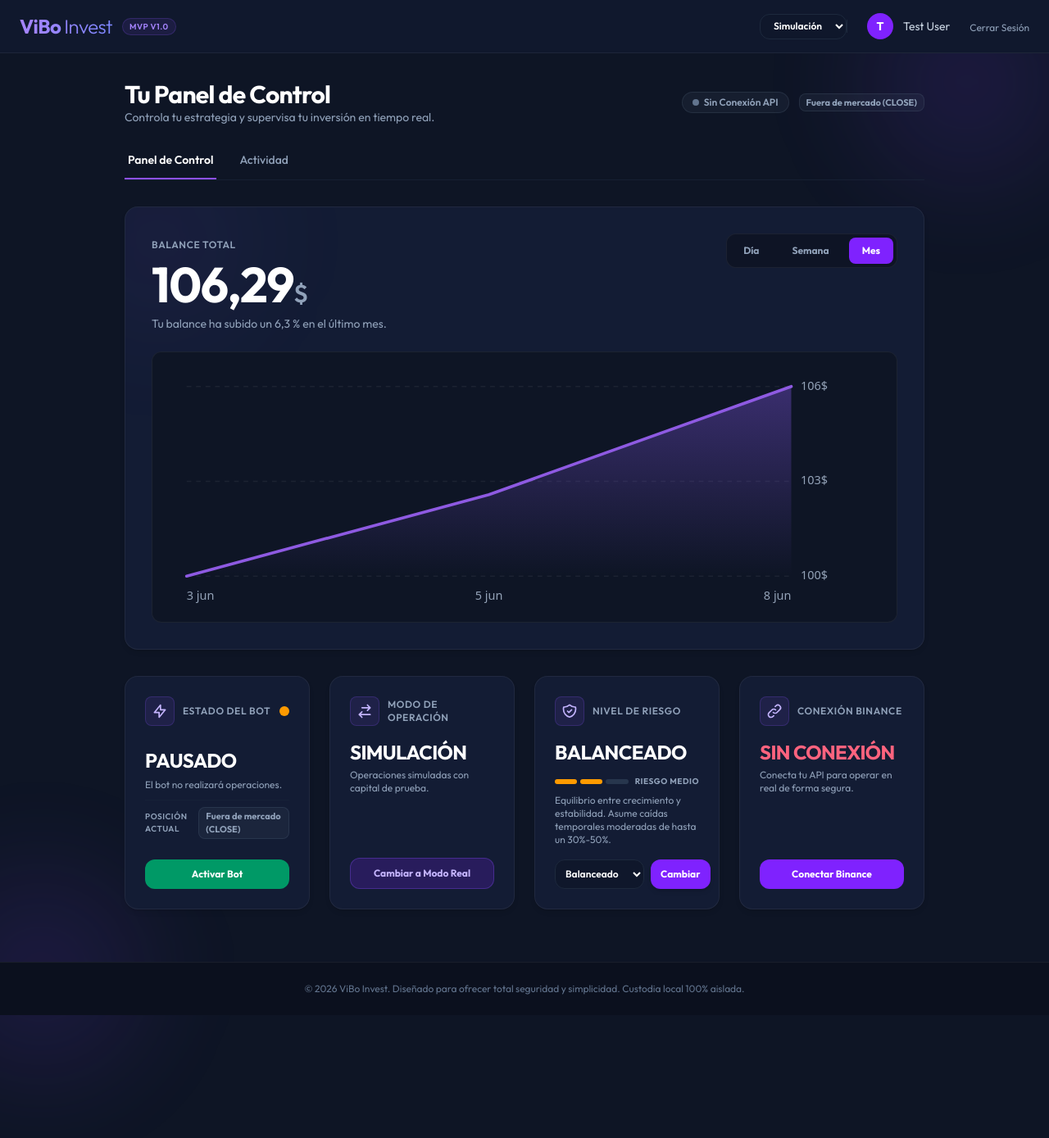
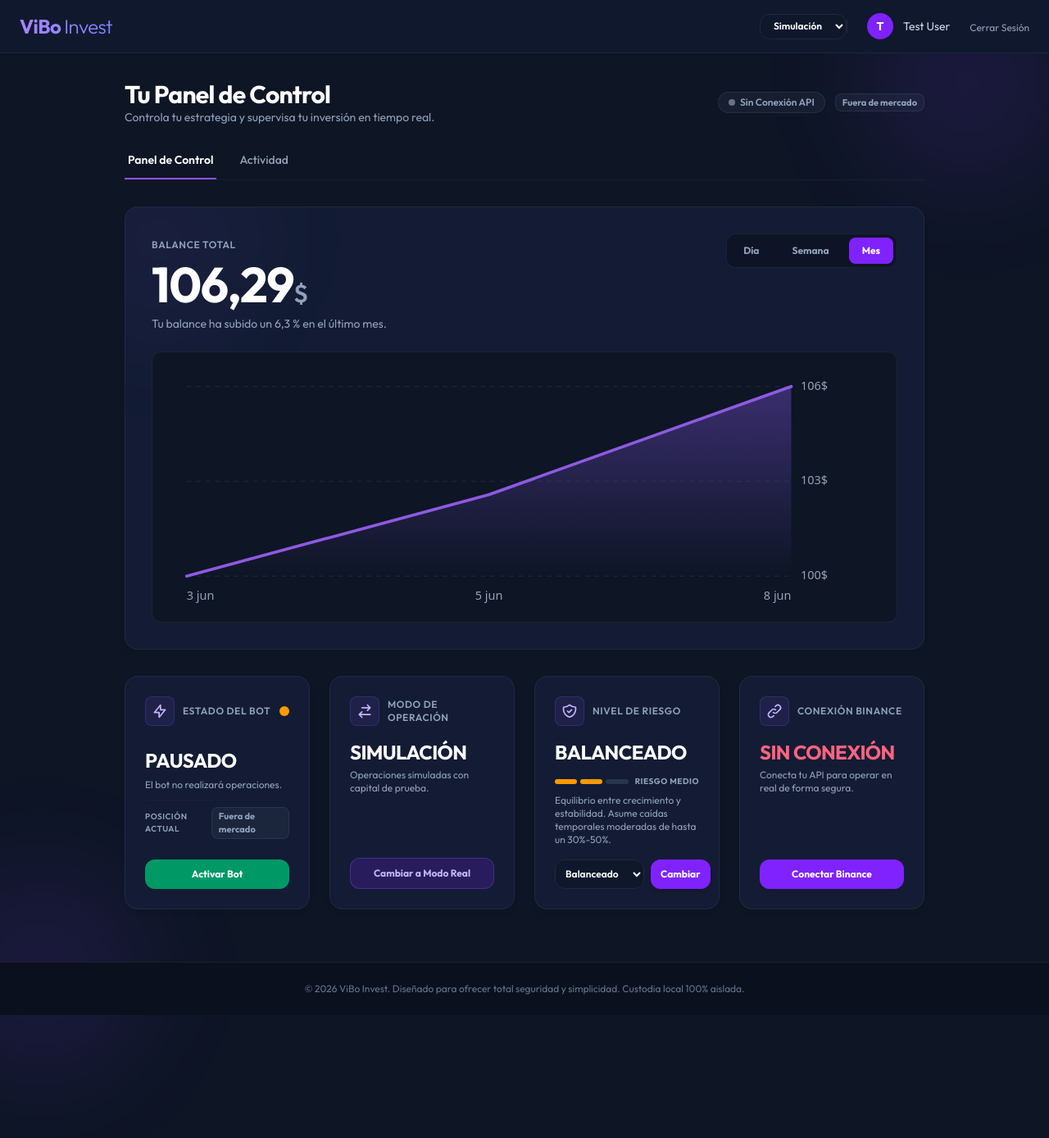
Before and after one commit to iranvibo/inversion-optimizada, a Laravel app: page /dashboard in a window 1280 px wide; the page is wider, and only the part inside the window is pictured. Shown: that part at 82% size. Run offline with Laravel 12, Linux system fonts and the light colour scheme; a user stored in the database is signed in; data comes from the database, SQL or seed files in the repository; data that the repository does not hold is empty; style sheets or scripts are compiled from the project's sources.

Commit message:
refactor: remove MVP version badge and update market position labels to BTC-specific terminology

```diff
--- a/resources/views/dashboard.blade.php
+++ b/resources/views/dashboard.blade.php
@@ -24,11 +24,11 @@
 
             <span id="top-bot-position-badge" class="text-[11px] font-bold px-2 py-0.5 rounded-lg {{ $user->current_position === 'LONG' ? 'bg-emerald-500/10 text-emerald-400 border border-emerald-500/20' : ($user->current_position === 'SHORT' ? 'bg-rose-500/10 text-rose-400 border border-rose-500/20' : 'bg-slate-500/10 text-slate-400 border border-slate-500/20') }}">
                 @if($user->current_position === 'LONG')
-                    Comprado (LONG)
+                    Comprando-BTC
                 @elseif($user->current_position === 'SHORT')
-                    Vendido (SHORT)
+                    Vendiendo-BTC
                 @else
-                    Fuera de mercado (CLOSE)
+                    Fuera de mercado
                 @endif
             </span>
         </div>
@@ -211,11 +211,11 @@
                     <span class="text-[10px] font-semibold uppercase tracking-wider text-slate-400">Posición Actual</span>
                     <span id="bot-position-badge" class="text-[11px] font-bold px-2 py-0.5 rounded-lg {{ $user->current_position === 'LONG' ? 'bg-emerald-500/10 text-emerald-400 border border-emerald-500/20' : ($user->current_position === 'SHORT' ? 'bg-rose-500/10 text-rose-400 border border-rose-500/20' : 'bg-slate-500/10 text-slate-400 border border-slate-500/20') }}">
                         @if($user->current_position === 'LONG')
-                            Comprado (LONG)
+                            Comprando-BTC
                         @elseif($user->current_position === 'SHORT')
-                            Vendido (SHORT)
+                            Vendiendo-BTC
                         @else
-                            Fuera de mercado (CLOSE)
+                            Fuera de mercado
                         @endif
                     </span>
                 </div>
@@ -941,13 +941,13 @@
             badge.className = 'text-[11px] font-bold px-2 py-0.5 rounded-lg';
             if (position === 'LONG') {
                 badge.classList.add('bg-emerald-500/10', 'text-emerald-400', 'border', 'border-emerald-500/20');
-                badge.textContent = 'Comprado (LONG)';
+                badge.textContent = 'Comprando-BTC';
             } else if (position === 'SHORT') {
                 badge.classList.add('bg-rose-500/10', 'text-rose-400', 'border', 'border-rose-500/20');
-                badge.textContent = 'Vendido (SHORT)';
+                badge.textContent = 'Vendiendo-BTC';
             } else {
                 badge.classList.add('bg-slate-500/10', 'text-slate-400', 'border', 'border-slate-500/20');
-                badge.textContent = 'Fuera de mercado (CLOSE)';
+                badge.textContent = 'Fuera de mercado';
             }
         });
     }
--- a/resources/views/layouts/app.blade.php
+++ b/resources/views/layouts/app.blade.php
@@ -94,9 +94,6 @@
             <span class="text-2xl font-bold bg-gradient-to-r from-violet-400 to-indigo-400 bg-clip-text text-transparent tracking-tight">
                 ViBo <span class="font-light">Invest</span>
             </span>
-            <span class="text-[10px] font-semibold bg-violet-500/10 text-violet-400 px-2 py-0.5 rounded-full border border-violet-500/20 uppercase tracking-wider">
-                MVP v1.0
-            </span>
         </a>
 
         @auth
```
